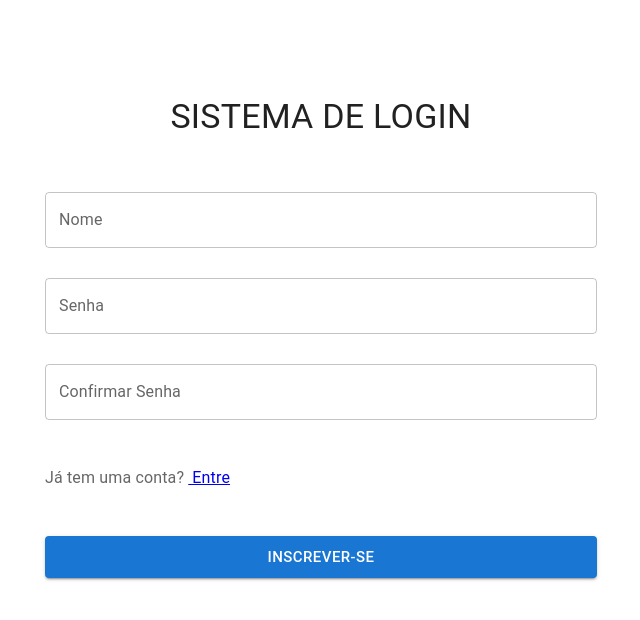
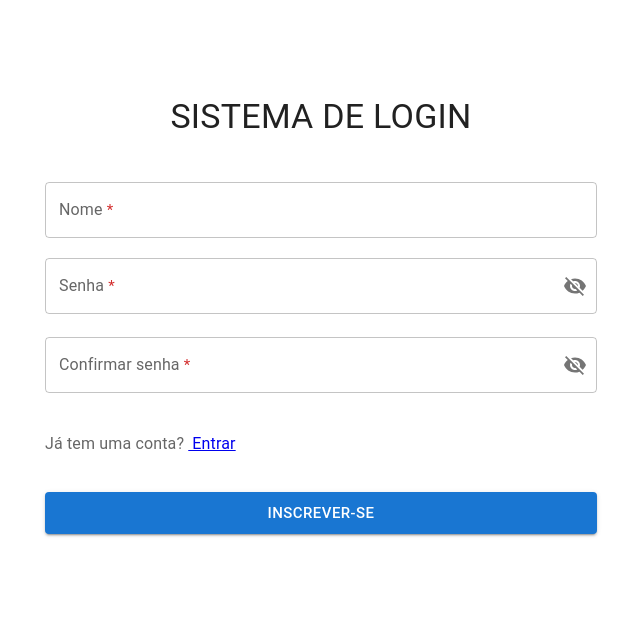
Before and after one commit to Daniel-Flores-S/project-students, a React (Create React App) app: page /signup in a window 1280 px wide. Shown: the top 620 px of the page, without its empty margins (319-959 px from the left). Built offline with nearby package versions, Linux system fonts and the light colour scheme.

Commit message:
Added new component

```diff
--- a/package.json
+++ b/package.json
@@ -6,6 +6,7 @@
     "@emotion/react": "^11.9.0",
     "@emotion/styled": "^11.8.1",
     "@hookform/resolvers": "^2.9.0",
+    "@mui/icons-material": "^5.8.3",
     "@mui/material": "^5.8.3",
     "@testing-library/jest-dom": "^5.16.4",
     "@testing-library/react": "^13.3.0",
--- /dev/null
+++ b/src/components/Password/index.jsx
@@ -0,0 +1,60 @@
+import * as React from "react";
+import IconButton from "@mui/material/IconButton";
+import Input from "@mui/material/Input";
+import InputLabel from "@mui/material/InputLabel";
+import InputAdornment from "@mui/material/InputAdornment";
+import FormHelperText from "@mui/material/FormHelperText";
+import FormControl from "@mui/material/FormControl";
+
+import VisibilityIcon from "@mui/icons-material/Visibility";
+import VisibilityOffIcon from "@mui/icons-material/VisibilityOff";
+import { OutlinedInput, TextField } from "@mui/material";
+
+export default function Password(props) {
+  const {
+    fullWidth,
+    label,
+    margin,
+    register,
+    error,
+    helperText,
+    type,
+    varian,
+  } = props;
+
+  const [showPassword, setShowPassword] = React.useState(false);
+  const handleClickShowPassword = () => {
+    setShowPassword(!showPassword);
+  };
+
+  const handleMouseDownPassword = (event) => {
+    event.preventDefault();
+  };
+
+  return (
+    <FormControl fullWidth={fullWidth}>
+      <InputLabel htmlFor="outlined-adornment-password">{label}</InputLabel>
+      <OutlinedInput
+        id="outlined-adornment-password"
+        type={showPassword ? "text" : "password"}
+        //ref={register}
+        {...register}
+        error={error}
+        endAdornment={
+          <InputAdornment position="end">
+            <IconButton
+              aria-label="toggle password visibility"
+              onClick={handleClickShowPassword}
+              onMouseDown={handleMouseDownPassword}
+              edge="end"
+            >
+              {showPassword ? <VisibilityIcon /> : <VisibilityOffIcon />}
+            </IconButton>
+          </InputAdornment>
+        }
+        label={label}
+      />
+      <FormHelperText error={error}>{helperText}</FormHelperText>
+    </FormControl>
+  );
+}
--- /dev/null
+++ b/src/components/Required/index.jsx
@@ -0,0 +1,12 @@
+import { Typography } from "@mui/material";
+
+export const Required = ({ children, text }) => {
+    return (
+        <Typography>
+            {text} {' '}
+            <Typography variant="caption" component="span" sx={{ color: 'error.main', fontSize: '15px' }}>
+                *
+            </Typography>
+        </Typography>
+    );
+}
--- a/src/pages/Signin/index.jsx
+++ b/src/pages/Signin/index.jsx
@@ -1,12 +1,14 @@
 
 
-import { Box, Button, Container, Grid, TextField, Typography } from '@mui/material';
+import { Backdrop, Box, Button, CircularProgress, Container, FormHelperText, Grid, TextField, Typography } from '@mui/material';
 import { useState } from 'react';
 import { useForm } from 'react-hook-form';
 import { Link, useNavigate } from 'react-router-dom';
 import useAuth from '../../hooks/useAuth';
 import { initialValues, Schema } from './schema';
 import { yupResolver } from "@hookform/resolvers/yup";
+import Password from '../../components/Password';
+import { Required } from '../../components/Required';
 
 
 const Login = () => {
@@ -14,49 +16,66 @@ const Login = () => {
   const navigate = useNavigate();
   const [error, setError] = useState("");
 
-  const { register, handleSubmit, formState: { errors, isSubmitting, touchedFields }, watch }  = useForm({
+  const { register, handleSubmit, formState: { errors, isSubmitting, touchedFields }, watch } = useForm({
     resolver: yupResolver(Schema),
     defaultValues: initialValues,
   });
 
-  const handleLogin = (value) => {
-    console.log("navigate? ",value)
-    signin(value)
-    //navigate("/home");
+  const onSubmit = async (value) => {
+    const { response } = await signin(value)
+    if (response?.data) {
+      setError(response?.data?.msg);
+    }
   };
 
 
   return (
     <>
+      <Backdrop
+        sx={{ color: '#1100ff', zIndex: (theme) => theme.zIndex.drawer + 1 }}
+        open={isSubmitting}
+      >
+        <CircularProgress color="inherit" />
+      </Backdrop>
       <Box
         component="main"
         sx={{
           alignItems: 'center',
           display: 'flex',
           flexGrow: 1,
-          minHeight: '100%'
+          minHeight: '100%',
         }}
       >
         <Container maxWidth="sm">
-          <form onSubmit={handleSubmit(handleLogin)}>
+          <Box
+            component="form"
+            onSubmit={handleSubmit(onSubmit)}
+            sx={{
+              display: "flex",
+              flexDirection: 'column',
+              gap: '20px'
+            }}
+          >
             <Box sx={{ my: 3, pt: 15 }}>
               <Typography
                 color="textPrimary"
                 variant="h4"
+                align="center"
               >
-                Sign in
+                Entrar
               </Typography>
               <Typography
                 color="textSecondary"
                 gutterBottom
                 variant="body2"
+                align="center"
               >
-                Sign in on the internal platform
+                Faça login na plataforma interna
               </Typography>
             </Box>
             <TextField
               fullWidth
-              label="Nome de usuário"
+              label={<Required text={'Nome de usuário'} />}
               margin="normal"
               error={errors.name}
               helperText={errors.name?.message}
@@ -64,11 +83,14 @@ const Login = () => {
               type="text"
               variant="outlined"
             />
-            <TextField
+            {Boolean(error) && (
+              <FormHelperText error>{error}</FormHelperText>
+            )}
+            <Password
               fullWidth
-              label="Senha"
+              label={<Required text={'Senha'} />}
               margin="normal"
-              {...register('password')}
+              register={register('password')}
               error={errors.password}
               helperText={errors.password?.message}
               type="password"
@@ -81,19 +103,20 @@ const Login = () => {
                 size="large"
                 type="submit"
                 variant="contained"
+                disabled={isSubmitting}
               >
-                Sign In Now
+                Entrar
               </Button>
             </Box>
-          </form>
+          </Box>
           <Box sx={{ my: 2 }}>
             <Typography
               color="textSecondary"
               variant="body1"
             >
-              Don't have an account? {' '}
+              Não tem uma conta? {' '}
               <Link to="/signup">
-                Sign Up
+                Inscrever-se
               </Link>
             </Typography>
           </Box>
--- a/src/pages/Signup/index.jsx
+++ b/src/pages/Signup/index.jsx
@@ -2,16 +2,20 @@ import React, { useState } from "react";
 import { Link, useNavigate } from "react-router-dom";
 import useAuth from "../../hooks/useAuth";
 import {
+  Backdrop,
   Box,
   Button,
   Container,
-  Grid,
+  CircularProgress,
+  FormHelperText,
   TextField,
   Typography,
 } from "@mui/material";
 import { useForm } from "react-hook-form";
 import { yupResolver } from "@hookform/resolvers/yup";
 import { initialValues, Schema } from "./schema";
+import Password from "../../components/Password";
+import { Required } from "../../components/Required";
 
 
 const Signup = () => {
@@ -19,7 +23,7 @@ const Signup = () => {
   const [error, setError] = useState("");
   const { signup } = useAuth();
 
-  const { register, handleSubmit, formState: { errors, isSubmitting, touchedFields }, watch } = useForm({
+  const { register, handleSubmit, formState: { errors, isSubmitting } } = useForm({
     mode: 'onTouched',
     reValidateMode: 'onSubmit',
     resolver: yupResolver(Schema),
@@ -27,11 +31,21 @@ const Signup = () => {
 
   });
 
-  const onSubmit = (value) => {
-    const res = signup(value);
+  const onSubmit = async (value) => {
+    const { response } = await signup(value);
+    if (response?.data) {
+      setError(response?.data?.msg);
+    }
   };
 
   return (
+    <>
+      <Backdrop
+        sx={{ color: '#1100ff', zIndex: (theme) => theme.zIndex.drawer + 1 }}
+        open={isSubmitting}
+      >
+        <CircularProgress color="inherit" />
+      </Backdrop>
       <Box component="main"
         sx={{
           alignItems: 'center',
@@ -40,39 +54,54 @@ const Signup = () => {
           minHeight: '100%'
         }}>
         <Container maxWidth="sm">
-        <form onSubmit={handleSubmit(onSubmit)} style={{ display: "flex", flexDirection: 'column', gap: '30px' }}>
-          <Box sx={{ my: 3, pt: 8, textAlign: 'center' }}>
+          <Box component="form"
+            onSubmit={handleSubmit(onSubmit)}
+            sx={{
+              display: "flex",
+              flexDirection: 'column',
+              gap: '20px'
+            }}
+          >
+            <Box sx={{ my: 3, pt: 8 }}>
               <Typography
                 color="textPrimary"
                 variant="h4"
+                align="center"
               >
                 SISTEMA DE LOGIN
               </Typography>
             </Box>
+            <div>
               <TextField
-            label="Nome"
+                fullWidth
+                // Nome + <Required />
+                label={<Required text={'Nome'} />}
                 type="text"
                 error={errors.name}
                 helperText={errors.name && errors.name.message}
                 {...register('name')}
               />
-          <TextField
+              {Boolean(error) && (
+                <FormHelperText error>{error}</FormHelperText>
+              )}
+            </div>
+            <Password
               type="text"
-            label="Senha"
+              label={<Required text={'Senha'} />}
               error={errors.password}
               helperText={errors.password && errors.password.message}
-            {...register('password')}
+              register={register('password')}
             />
-          <TextField
+            <Password
               type="password"
-            label="Confirmar Senha"
+              label={<Required text={'Confirmar senha'} />}
               error={errors.confirmPassword}
               helperText={errors.confirmPassword?.message}
-            {...register('confirmPassword')}
+              register={register('confirmPassword')}
             />
             <Box sx={{ my: 2 }}>
               <Typography color="textSecondary" variant="body1">
-              Já tem uma conta? <Link to="/">&nbsp;Entre</Link>
+                Já tem uma conta? <Link to="/">&nbsp;Entrar</Link>
               </Typography>
             </Box>
             <Button
@@ -86,11 +115,13 @@ const Signup = () => {
             >
               Inscrever-se
             </Button>
-        </form>
+          </Box>
 
         </Container>
 
       </Box>
+    </>
+
   );
 };
 
--- a/src/routes/index.js
+++ b/src/routes/index.js
@@ -8,7 +8,6 @@ import Signup from "../pages/Signup";
 
 const Private = ({ Item }) => {
   const token = localStorage.getItem("user_token");
-
   return token ? <Item /> : <Signin />;
 };
 
```
Also changed, not shown: src/components/Button/index.js (deleted, +0 -12 lines), src/components/Button/styles.js (deleted, +0 -15 lines), src/contexts/auth.js (+4 -22 lines), 1 other file (tests, documents, lock files or other folders). Lines whose indentation alone changed are shown as unchanged.
